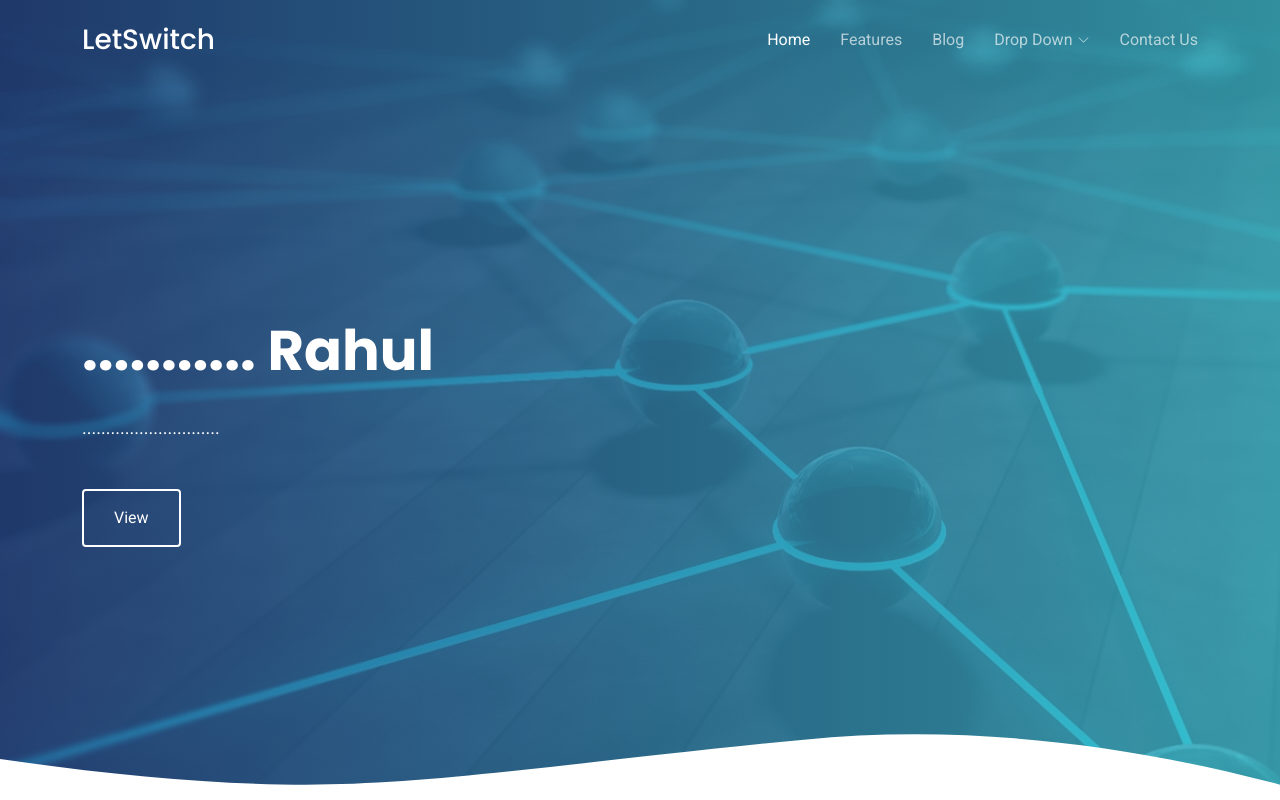
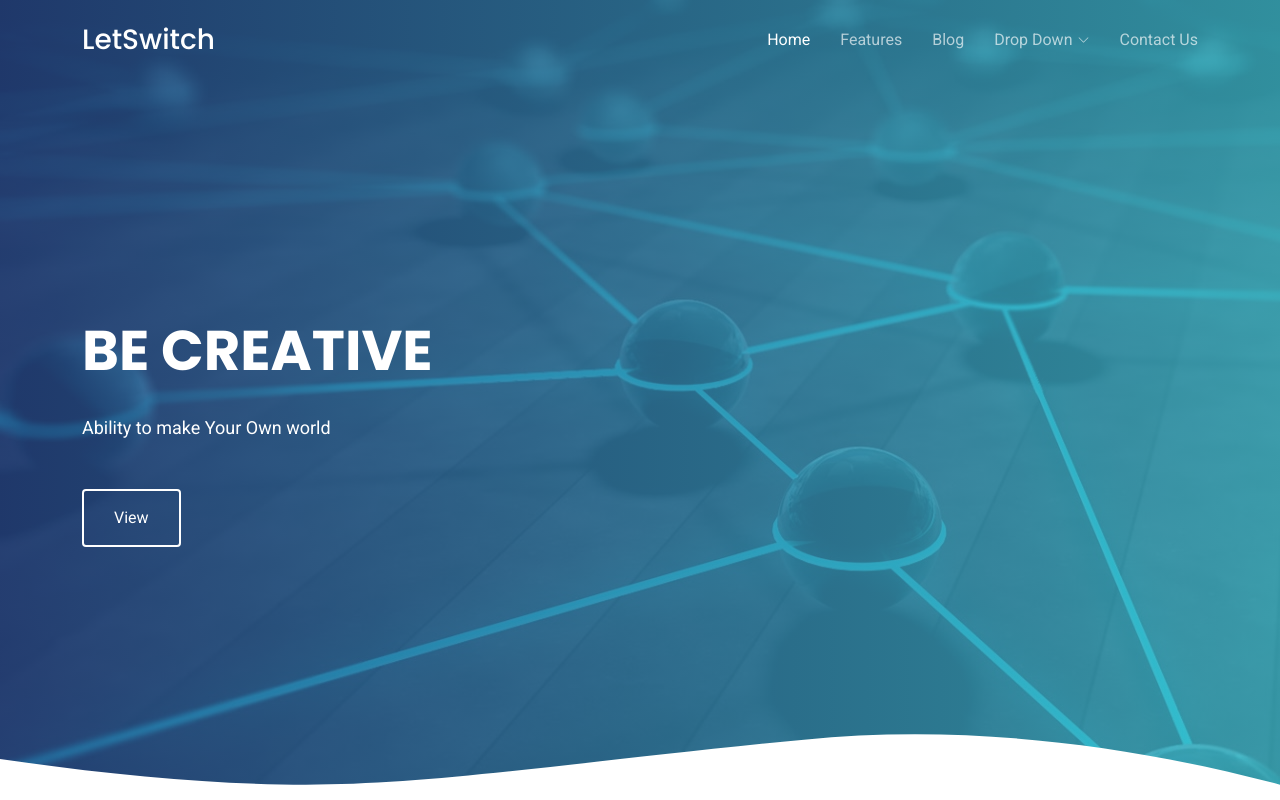
Before and after one commit to projectwebyou/web, a plain HTML site: page web/index.html in a window 1280 px wide. Shown: the top 800 px of the page. Drawn offline with Linux system fonts and the light colour scheme.

Commit message:
Update index.html

```diff
--- a/web/index.html
+++ b/web/index.html
@@ -89,8 +89,8 @@
         <div class="col-12 hero-text-image">
           <div class="row">
             <div class="col-lg-8 text-center text-lg-start">
-              <h1 data-aos="fade-right"> ........... Rahul </h1>
-              <p class="mb-5" data-aos="fade-right" data-aos-delay="100">.............................</p>
+              <h1 data-aos="fade-right"> BE CREATIVE </h1>
+              <p class="mb-5" data-aos="fade-right" data-aos-delay="100"> Ability to make Your Own world  </p>
               <p data-aos="fade-right" data-aos-delay="200" data-aos-offset="-500"><a href="#" class="btn btn-outline-white">View</a></p>
             </div>
             <!-- <div class="col-lg-4 iphone-wrap">
```
